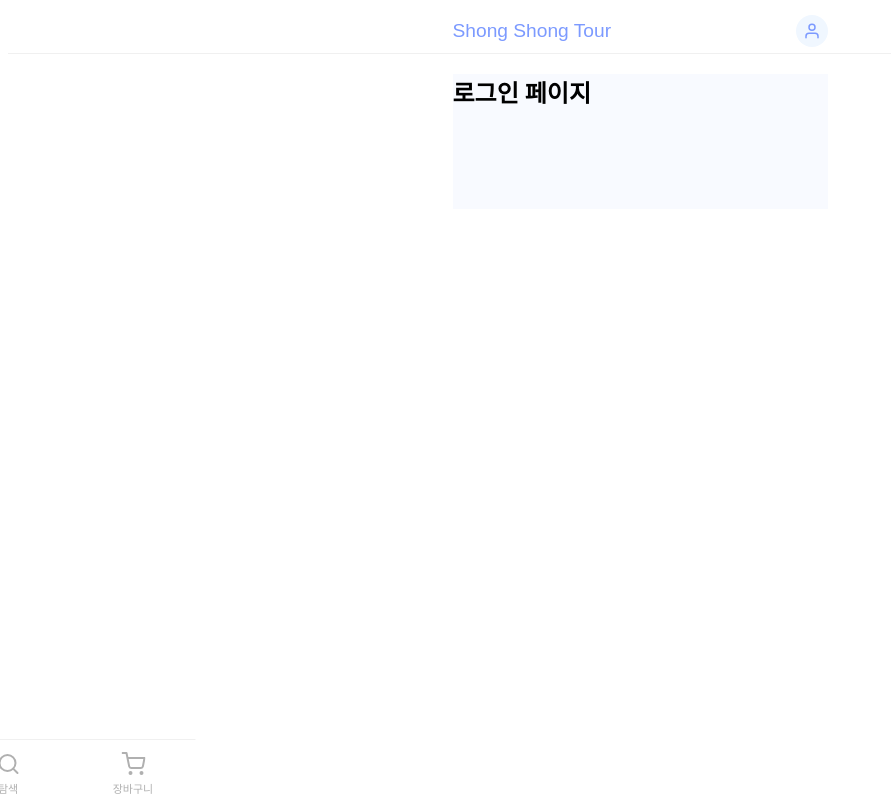
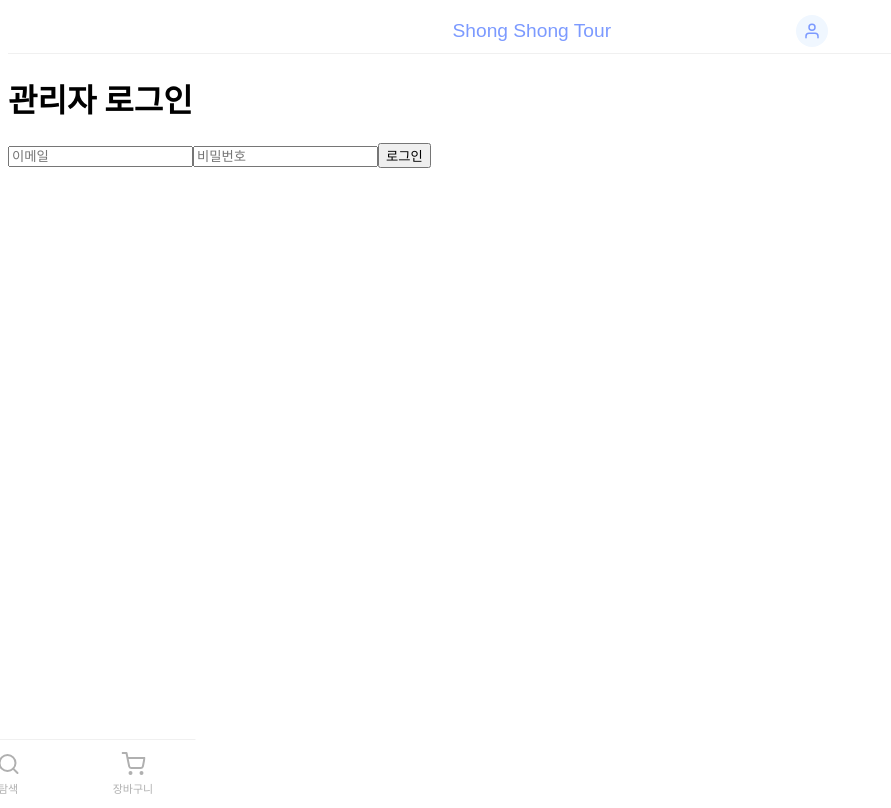
Before and after one commit to haini000/shongshong_tour, a React (Vite) app: page /login in a window 1280 px wide. Shown: the whole page, without its empty margins (0-891 px from the left). Built offline with nearby package versions, Linux system fonts and the light colour scheme; no server answers; a web font is replaced by a local one.

Commit message:
feat : 로그인 ( 임시 )

```diff
--- a/src/pages/user/auth/Login.tsx
+++ b/src/pages/user/auth/Login.tsx
@@ -1,9 +1,53 @@
+import { useState } from "react";
+import { supabase } from "../../../lib/supabase";
+import { useNavigate } from "react-router-dom";
+
 const Login = () => {
+  const navigate = useNavigate();
+
+  const [email, setEmail] = useState("");
+  const [password, setPassword] = useState("");
+
+  const handleLogin = async (e: React.FormEvent) => {
+    e.preventDefault();
+
+    const { error } = await supabase.auth.signInWithPassword({
+      email,
+      password,
+    });
+
+    if (error) {
+      alert("로그인 실패");
+      console.error(error);
+    } else {
+      alert("로그인 성공");
+      navigate("/admin");
+    }
+  };
+
   return (
-    <div className="main-content">
-      <h2>로그인 페이지</h2>
+    <div>
+      <h1>관리자 로그인</h1>
+
+      <form onSubmit={handleLogin}>
+        <input
+          type="email"
+          placeholder="이메일"
+          value={email}
+          onChange={(e) => setEmail(e.target.value)}
+        />
+
+        <input
+          type="password"
+          placeholder="비밀번호"
+          value={password}
+          onChange={(e) => setPassword(e.target.value)}
+        />
+
+        <button type="submit">로그인</button>
+      </form>
     </div>
-  )
+  );
 };
 
 export default Login;
```
